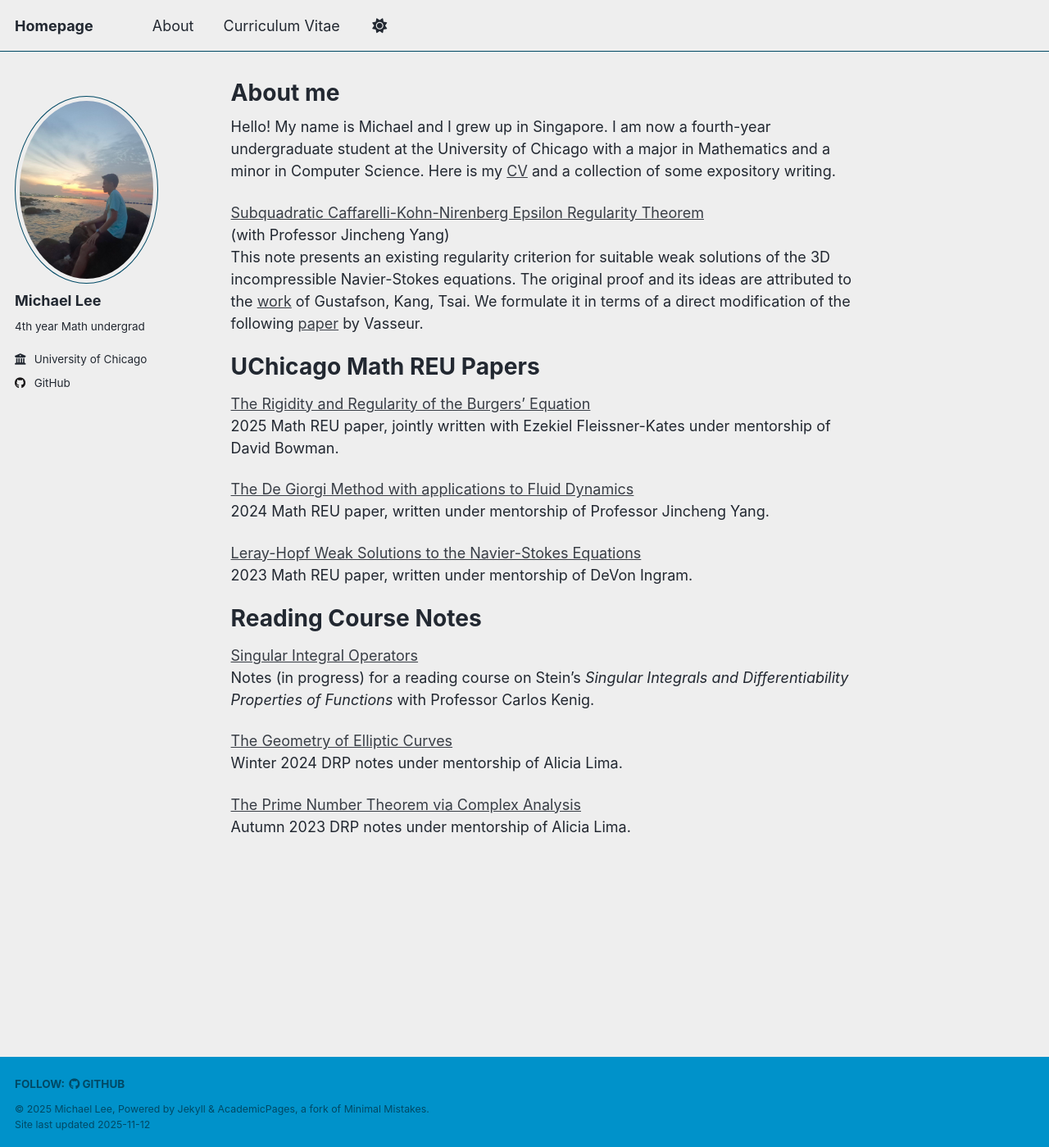
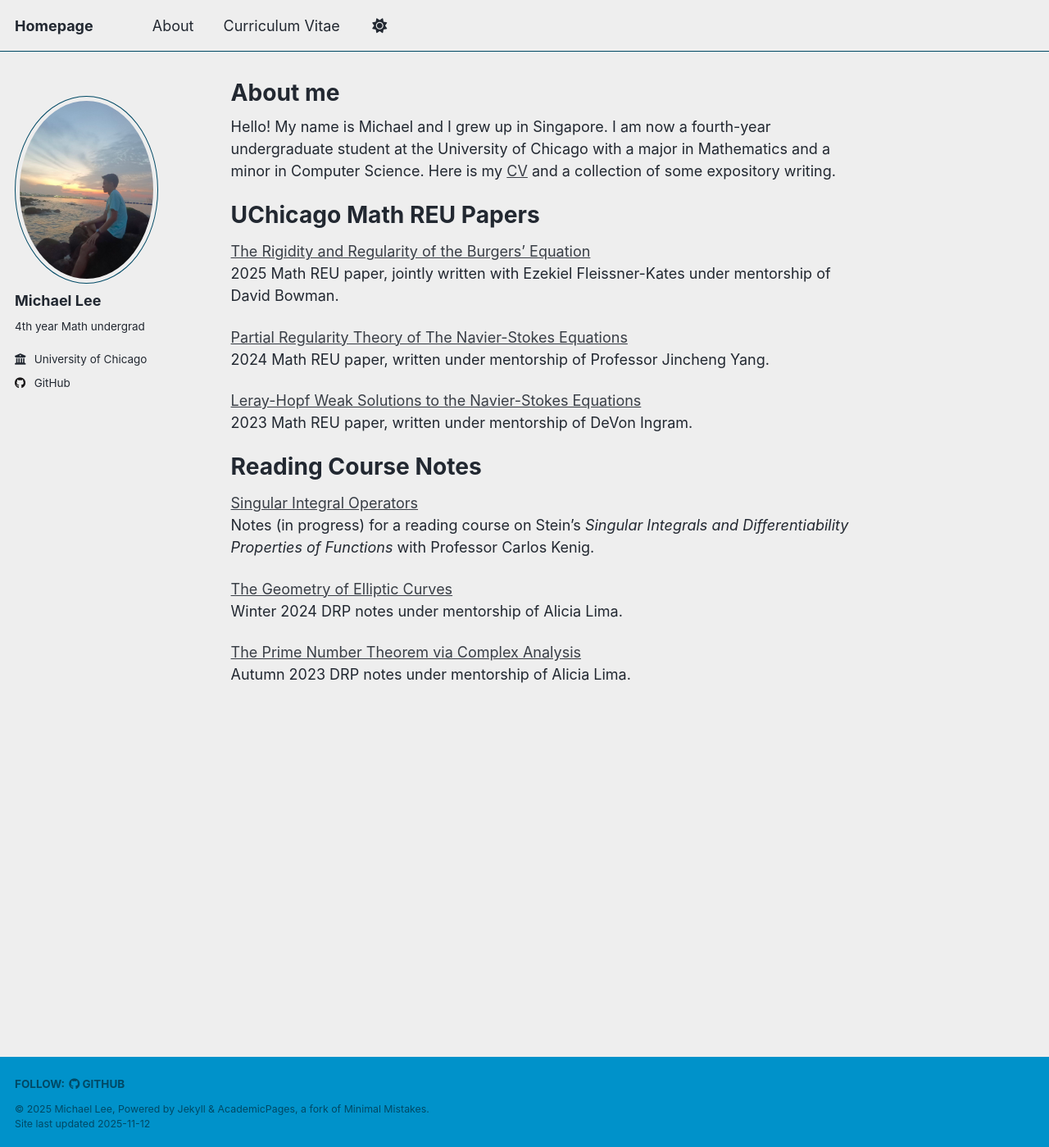
Before and after one commit to leemichaeljh/leemichaeljh.github.io, a Jekyll site: the page built from _pages/about.md, in a window 1280 px wide and 1399 px high. Shown: the whole window at 82% size. Built offline with Jekyll 4.4.1, drawn with Linux system fonts in a browser that asks for light colours; a script that is not in the unit is left out.

Commit message:
Update about page with new research paper
Removed details about the Subquadratic Caffarelli-Kohn-Nirenberg Epsilon Regularity Theorem and added a new paper on Partial Regularity Theory of The Navier-Stokes Equations.

```diff
--- a/_pages/about.md
+++ b/_pages/about.md
@@ -9,20 +9,12 @@ redirect_from:
 
 Hello! My name is Michael and I grew up in Singapore. I am now a fourth-year undergraduate student at the University of Chicago with a major in Mathematics and a minor in Computer Science. Here is my [CV](files/cv.pdf) and a collection of some expository writing.
 
-[Subquadratic Caffarelli-Kohn-Nirenberg Epsilon Regularity Theorem](files/subquadratic-ckn.pdf)
-(with Professor Jincheng Yang)
-This note presents an existing regularity criterion for suitable weak solutions of the 3D incompressible Navier-Stokes equations. The original proof and its ideas are attributed to the
-<a href="https://arxiv.org/abs/math/0607114" target="_blank" rel="noopener">work</a>
-of Gustafson, Kang, Tsai. We formulate it in terms of a direct modification of the following
-<a href="https://link.springer.com/article/10.1007/s00030-007-6001-4" target="_blank" rel="noopener">paper</a>
-by Vasseur.
-
 UChicago Math REU Papers
 ======
 [The Rigidity and Regularity of the Burgers' Equation](files/reu-2025.pdf)
 2025 Math REU paper, jointly written with Ezekiel Fleissner-Kates under mentorship of David Bowman.
 
-[The De Giorgi Method with applications to Fluid Dynamics](files/reu-2024.pdf)
+[Partial Regularity Theory of The Navier-Stokes Equations](files/reu-2024.pdf)
 2024 Math REU paper, written under mentorship of Professor Jincheng Yang.
 
 [Leray-Hopf Weak Solutions to the Navier-Stokes Equations](files/reu-2023.pdf)
```
